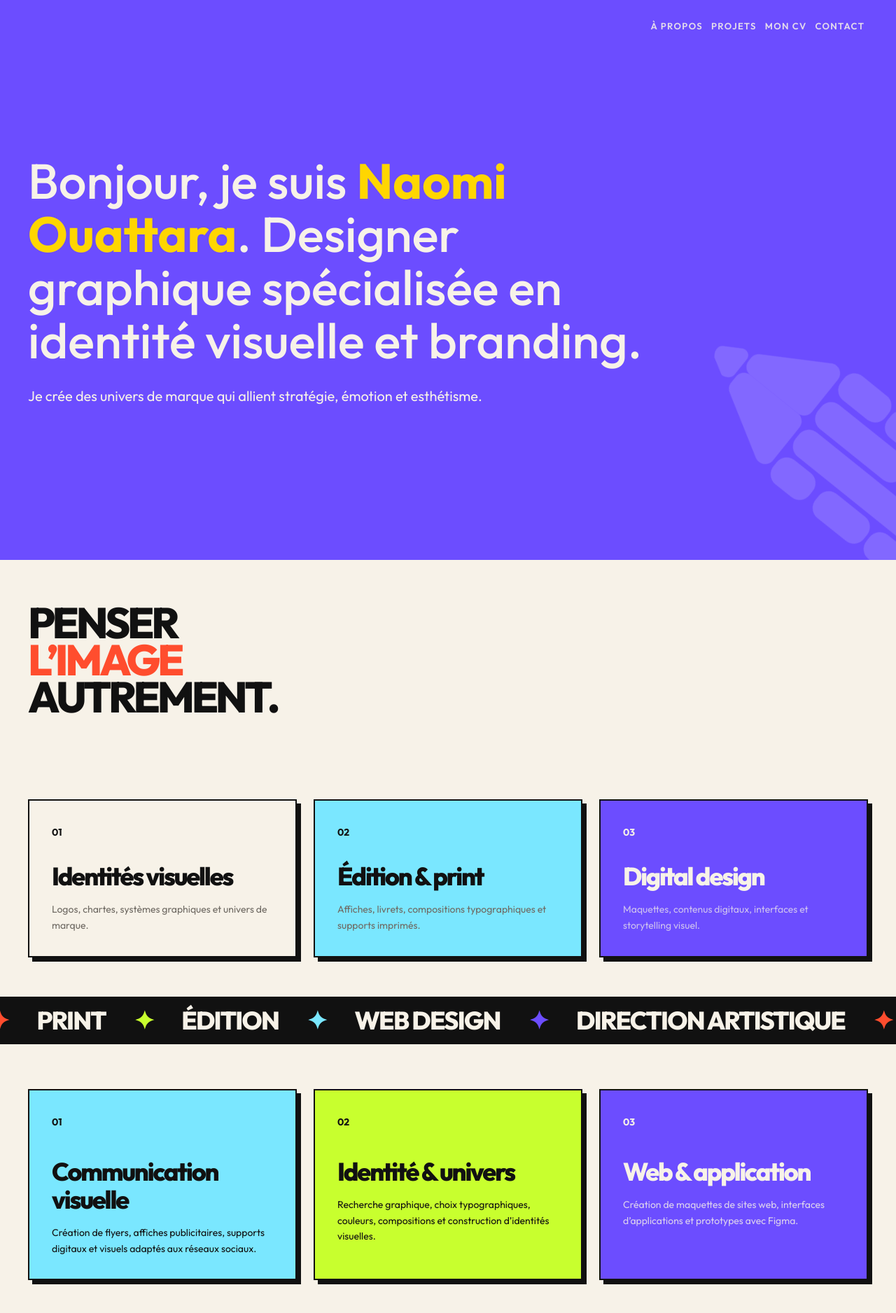
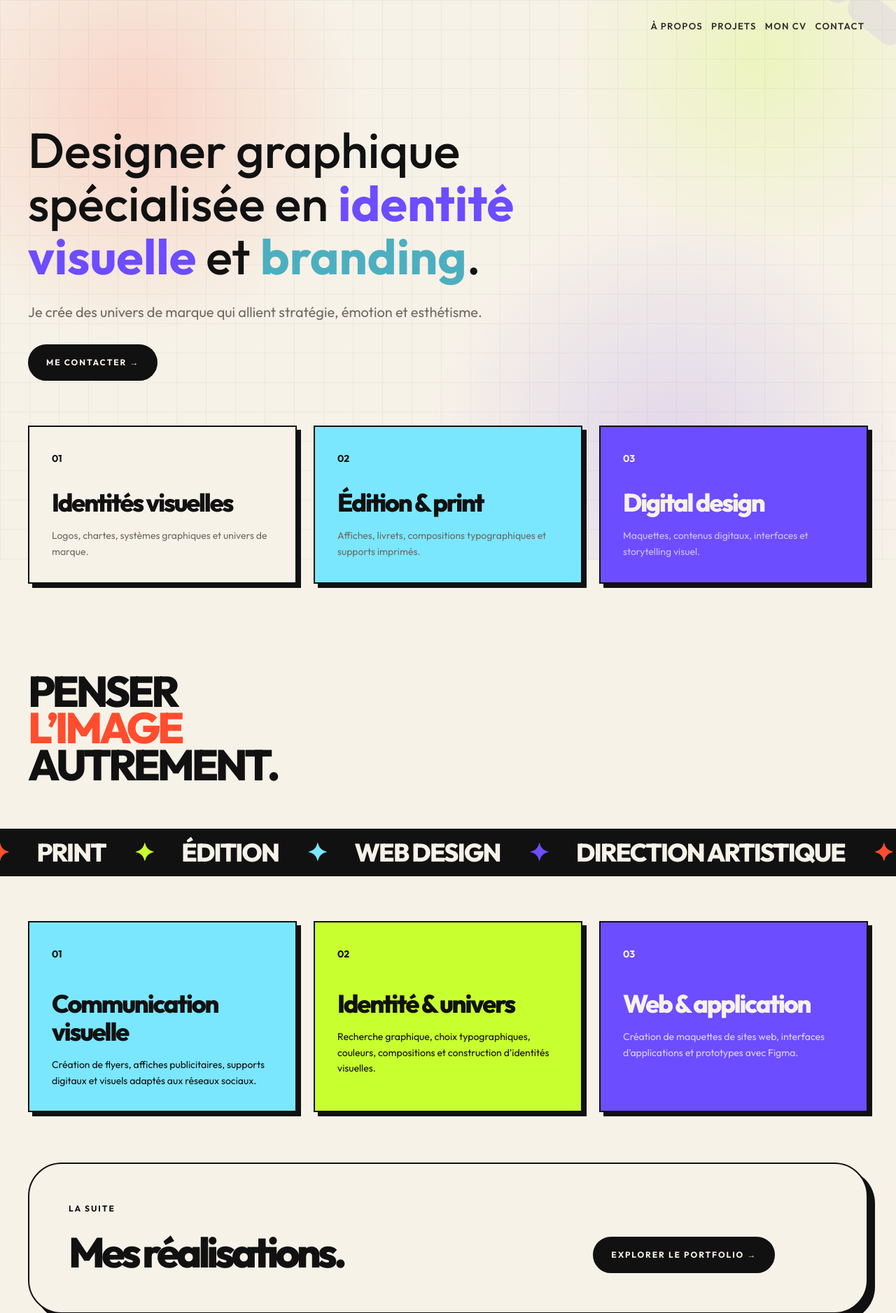
Before and after one commit to MarcelAssie/NaomiOuattara-Portfolio, a Django app: page / in a window 1280 px wide. Shown: the top 1876 px of the page at 70% size. Run offline with Django 5.2, Linux system fonts and the light colour scheme; some libraries are stand-ins or nearby versions.

Commit message:
Refactor about.html and welcome.html for improved layout and styling

```diff
--- a/home/templates/home/welcome.html
+++ b/home/templates/home/welcome.html
@@ -11,7 +11,7 @@
 
     nav.home-top .nav-links a,
     nav.home-top #mobileNavToggle {
-        color: #F7F2E8;
+        color: #111111;
     }
 
     nav.home-top .nav-links a::after {
@@ -21,51 +21,38 @@
 
     nav.home-top .nav-links a:hover,
     nav.home-top .nav-links a.active {
-        color: #F7F2E8;
+        color: #111111;
     }
 </style>
 
-<section class="relative min-h-screen overflow-hidden bg-violet px-6 md:px-10 pt-28 pb-16 text-paper">
+<section class="relative min-h-screen overflow-hidden px-6 md:px-10 pt-28 pb-16 text-ink">
 
-    <div class="relative z-20 flex min-h-[72vh] items-center">
+    <div class="relative z-20 flex min-h-[62vh] flex-col items-start justify-center gap-8">
         <div class="reveal max-w-5xl">
 
             <h1 class="font-display max-w-4xl text-[2.25rem] sm:text-[3rem] md:text-[3.75rem] lg:text-[4.4rem] font-medium leading-[1.08]">
-                Bonjour, je suis <span class="font-bold text-[#FFD600]">Naomi Ouattara</span>. Designer graphique spécialisée en identité visuelle et branding.
+                Designer graphique spécialisée en <span class="font-bold text-violet">identité visuelle</span> et <span class="font-bold text-[#4CAFC0]">branding</span>.
             </h1>
 
-            <p class="mt-7 max-w-2xl text-lg sm:text-xl leading-[1.6] text-paper/82">
+            <p class="mt-7 max-w-2xl text-lg sm:text-xl leading-[1.6] text-muted">
                 Je crée des univers de marque qui allient stratégie, émotion et esthétisme.
             </p>
 
         </div>
+
+        <a href="{% url 'contact' %}" class="inline-flex bg-ink text-paper rounded-full px-6 py-4 text-xs uppercase tracking-[0.16em] font-bold hover:bg-coral hover:text-ink border-2 border-ink transition-colors">
+            Me contacter →
+        </a>
     </div>
 
-    <div class="pointer-events-none absolute right-[-13rem] bottom-[-14rem] hidden h-[34rem] w-[40rem] lg:block">
+    <div class="pointer-events-none absolute right-[-12rem] bottom-[40rem] hidden h-[34rem] w-[40rem] lg:block">
         <img src="{% static 'assets/images/Crayons site web -01.svg' %}"
              alt=""
-             class="absolute right-0 bottom-0 w-[38rem] rotate-[65deg] opacity-[0.15] drop-shadow-[0_18px_30px_rgba(17,17,17,0.01)]">
+             class="absolute right-0 bottom-0 w-[39rem] rotate-[65deg] opacity-[0.1] drop-shadow-[0_18px_30px_rgba(17,17,17,0.06)]"
+             style="filter: brightness(0) saturate(100%) invert(40%) sepia(71%) saturate(2237%) hue-rotate(231deg) brightness(101%) contrast(101%);">
     </div>
 
-</section>
 
-<section class="px-6 md:px-10 py-14 md:py-16 overflow-hidden">
-
-    <div class="grid grid-cols-1 lg:grid-cols-12 gap-8 lg:gap-12 items-end">
-
-        <div class="lg:col-span-7">
-
-            <h2 class="reveal font-display text-[16vw] sm:text-[5.6vw] md:text-[5.4vw] lg:text-[4.8vw] font-extrabold leading-[0.86] tracking-[-0.07em] uppercase">
-                Penser<br>
-                <span class="text-coral">l’image</span><br>
-                autrement.
-            </h2>
-        </div>
-    </div>
-
-</section>
-
-<section class="px-6 md:px-10 py-12 md:py-14">
     <div class="grid grid-cols-1 md:grid-cols-3 gap-6">
         <a href="{% url 'projects' %}" class="reveal group border-2 border-ink rounded-4xl p-6 sm:p-8 bg-paper hover:bg-coral transition-all shadow-[6px_6px_0_#111] hover:shadow-[10px_10px_0_#111]">
             <span class="text-sm font-bold">01</span>
@@ -86,6 +73,25 @@
         </a>
 
     </div>
+
+
+
+</section>
+
+<section class="px-6 md:px-10 py-14 md:py-16 overflow-hidden">
+
+    <div class="grid grid-cols-1 lg:grid-cols-12 gap-8 lg:gap-12 items-end">
+
+        <div class="lg:col-span-7">
+
+            <h2 class="reveal font-display text-[16vw] sm:text-[5.6vw] md:text-[5.4vw] lg:text-[4.8vw] font-extrabold leading-[0.86] tracking-[-0.07em] uppercase">
+                Penser<br>
+                <span class="text-coral">l’image</span><br>
+                autrement.
+            </h2>
+        </div>
+    </div>
+
 </section>
 
 <section class="border-y-2 border-ink bg-ink text-paper overflow-hidden py-3">
```
Also changed, not shown: home/templates/home/about.html (+17 -18 lines).
